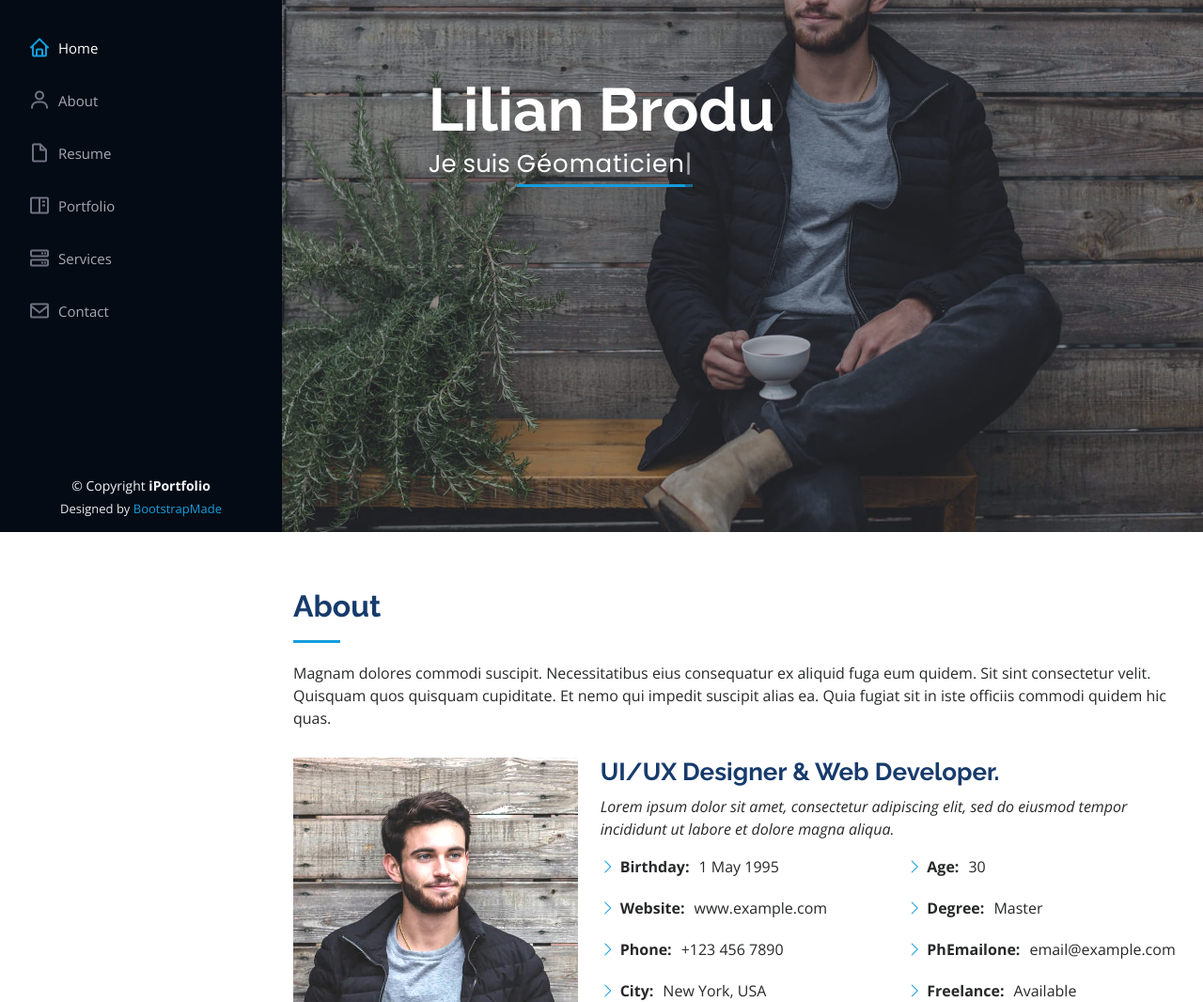
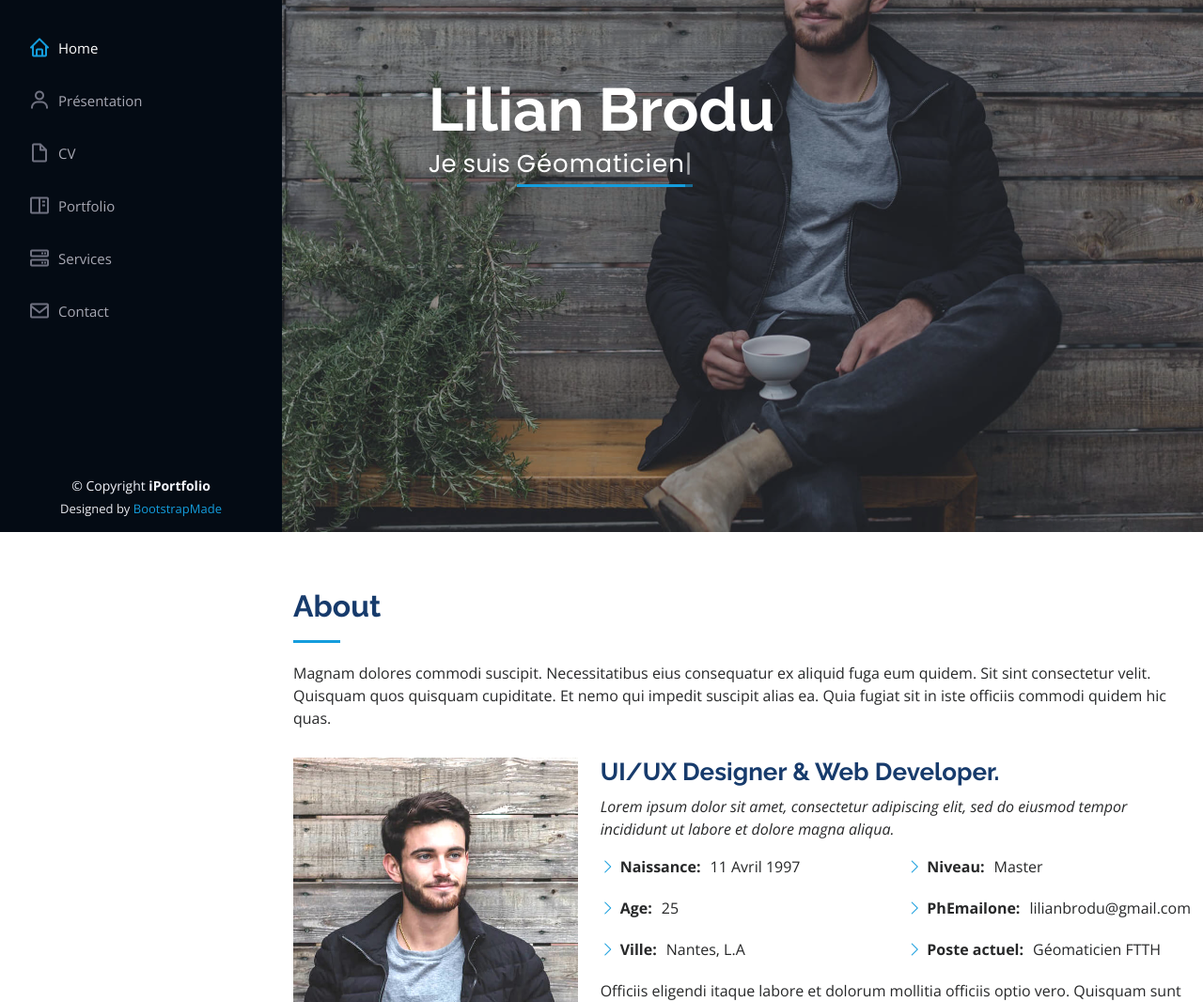
Before and after one commit to lili44/lili44.github.io, a plain HTML site: page index.html in a window 1280 px wide. Shown: the part 234-1300 px from the top of the page at 94% size. Drawn offline with nearby package versions, Linux system fonts and the light colour scheme.

Commit message:
Update index.html

```diff
--- a/index.html
+++ b/index.html
@@ -59,8 +59,8 @@
       <nav id="navbar" class="nav-menu navbar">
         <ul>
           <li><a href="#hero" class="nav-link scrollto active"><i class="bx bx-home"></i> <span>Home</span></a></li>
-          <li><a href="#about" class="nav-link scrollto"><i class="bx bx-user"></i> <span>About</span></a></li>
-          <li><a href="#resume" class="nav-link scrollto"><i class="bx bx-file-blank"></i> <span>Resume</span></a></li>
+          <li><a href="#about" class="nav-link scrollto"><i class="bx bx-user"></i> <span>Présentation</span></a></li>
+          <li><a href="#resume" class="nav-link scrollto"><i class="bx bx-file-blank"></i> <span>CV</span></a></li>
           <li><a href="#portfolio" class="nav-link scrollto"><i class="bx bx-book-content"></i> <span>Portfolio</span></a></li>
           <li><a href="#services" class="nav-link scrollto"><i class="bx bx-server"></i> <span>Services</span></a></li>
           <li><a href="#contact" class="nav-link scrollto"><i class="bx bx-envelope"></i> <span>Contact</span></a></li>
@@ -101,18 +101,16 @@
             <div class="row">
               <div class="col-lg-6">
                 <ul>
-                  <li><i class="bi bi-chevron-right"></i> <strong>Birthday:</strong> <span>1 May 1995</span></li>
-                  <li><i class="bi bi-chevron-right"></i> <strong>Website:</strong> <span>www.example.com</span></li>
-                  <li><i class="bi bi-chevron-right"></i> <strong>Phone:</strong> <span>+123 456 7890</span></li>
-                  <li><i class="bi bi-chevron-right"></i> <strong>City:</strong> <span>New York, USA</span></li>
+                  <li><i class="bi bi-chevron-right"></i> <strong>Naissance:</strong> <span>11 Avril 1997</span></li>
+                  <li><i class="bi bi-chevron-right"></i> <strong>Age:</strong> <span>25</span></li>
+                  <li><i class="bi bi-chevron-right"></i> <strong>Ville:</strong> <span>Nantes, L.A</span></li>
                 </ul>
               </div>
               <div class="col-lg-6">
                 <ul>
-                  <li><i class="bi bi-chevron-right"></i> <strong>Age:</strong> <span>30</span></li>
-                  <li><i class="bi bi-chevron-right"></i> <strong>Degree:</strong> <span>Master</span></li>
-                  <li><i class="bi bi-chevron-right"></i> <strong>PhEmailone:</strong> <span>email@example.com</span></li>
-                  <li><i class="bi bi-chevron-right"></i> <strong>Freelance:</strong> <span>Available</span></li>
+                  <li><i class="bi bi-chevron-right"></i> <strong>Niveau:</strong> <span>Master</span></li>
+                  <li><i class="bi bi-chevron-right"></i> <strong>PhEmailone:</strong> <span>lilianbrodu@gmail.com</span></li>
+                  <li><i class="bi bi-chevron-right"></i> <strong>Poste actuel:</strong> <span>Géomaticien FTTH</span></li>
                 </ul>
               </div>
             </div>
```
